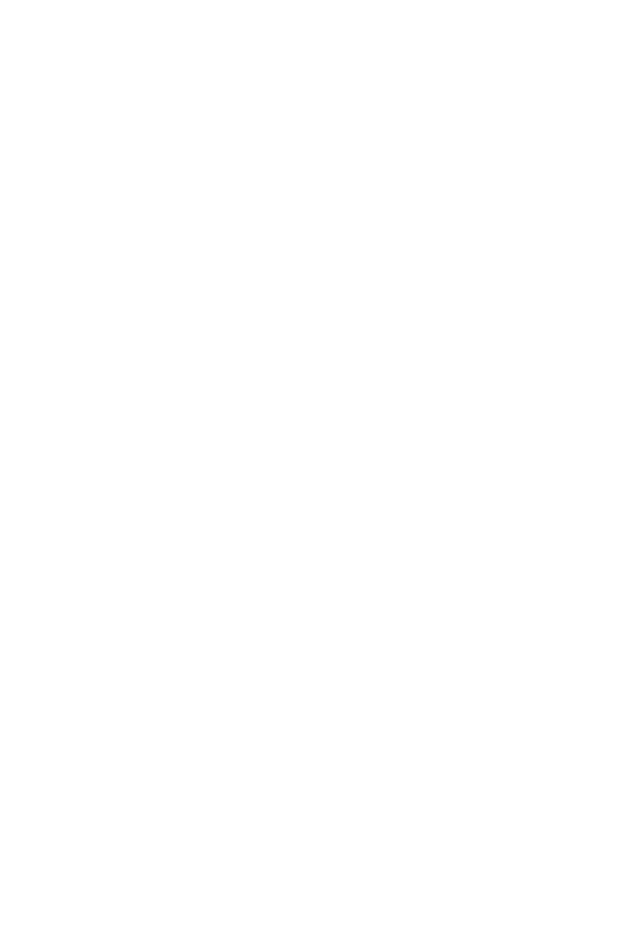
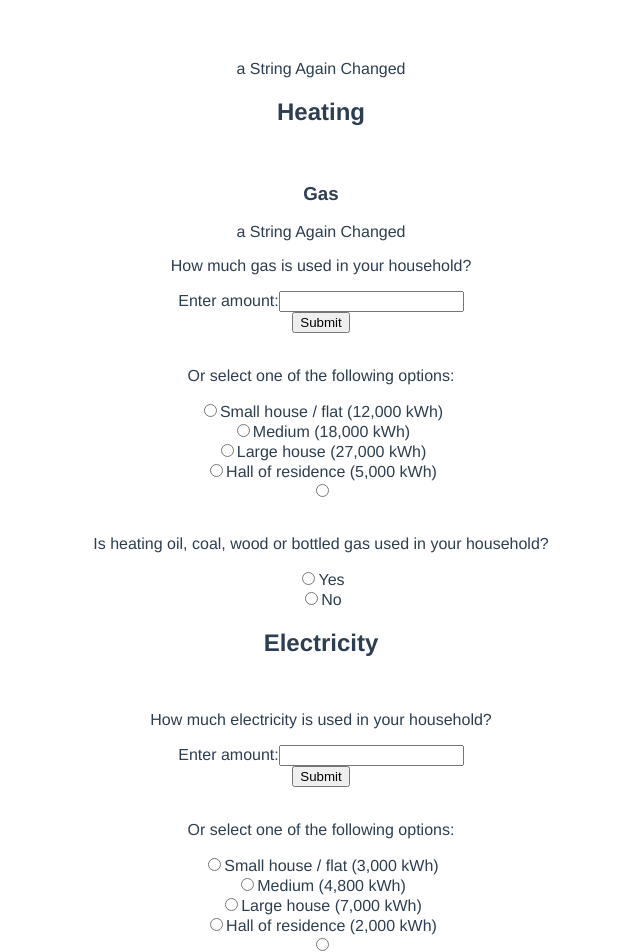
Before and after one commit to randomlyalex/co2_group_project, a Vue app in the folder client/: page / in a window 1280 px wide. Shown: the top 952 px of the page, without its empty margins (319-959 px from the left). Before the commit the page ends 800 px from the top, so only its background shows below. Built offline with nearby package versions, Linux system fonts and the light colour scheme.

Commit message:
homesection

```diff
--- a/client/src/App.vue
+++ b/client/src/App.vue
@@ -1,11 +1,17 @@
 <template>
-    <div id="app"></div>
+    <div id="app">
+        <home-section></home-section>
+    </div>
+
 </template>
 
 <script>
+import HomeSection from './components/HomeSection.vue';
 export default {
     name: "App",
-    components: {},
+    components: {
+        "home-section": HomeSection,
+    },
 };
 </script>
 
--- /dev/null
+++ b/client/src/components/HomeSection.vue
@@ -0,0 +1,47 @@
+<template>
+  <div>
+    {{newData}}
+
+    <h2>Heating</h2>
+    <br>
+    <home-section-question
+    v-bind:newData="newData"
+    v-bind:newData2="newData2"
+    ></home-section-question>
+    <home-section-question-2></home-section-question-2>
+
+
+
+        <!-- <p>Is heating oil, coal, wood or bottled gas used in your household?</p>
+            <input type="radio" id="home-section" name="yes" value="yes">
+            <label for="yes">Yes</label><br>
+            <input type="radio" id="home-section" name="no" value="no">
+            <label for="no">No</label><br> -->
+  </div>
+</template>
+
+<script>
+import HomeSectionQuestion from './HomeSectionQuestion.vue'
+import HomeSectionQuestion2 from './HomeSectionQuestion2.vue'
+
+export default {
+name: "HomeSection",
+data(){
+    return{
+        newData: "a String Again Changed",
+        newData2: "second string",
+        questions: [],
+        totalOfSection: [],
+    }
+},
+props:[''],
+components: {
+    "home-section-question": HomeSectionQuestion,
+    "home-section-question-2": HomeSectionQuestion2
+}
+}
+</script>
+
+<style>
+
+</style>
--- /dev/null
+++ b/client/src/components/HomeSectionQuestion.vue
@@ -0,0 +1,55 @@
+<template>
+  <div>
+
+    <h3>Gas</h3>
+    {{newData}}
+
+        <p>How much gas is used in your household?</p>
+            <form>
+                <label for="heating-amount">Enter amount:</label>
+                <input type="number" id="heating-amount" name="quantity" v-model="heatingAmount"><br>
+                <input type="submit" value="Submit">
+            </form>
+            <br>
+        <p>Or select one of the following options:</p>
+            <form>
+            <input type="radio" id="home-section" name="small" value="small">
+            <label for="small">Small house / flat (12,000 kWh)</label><br>
+            <input type="radio" id="home-section" name="medium" value="medium">
+            <label for="medium">Medium (18,000 kWh)</label><br>
+            <input type="radio" id="home-section" name="large" value="large">
+            <label for="large">Large house (27,000 kWh)</label><br>
+            <input type="radio" id="home-section" name="large" value="large">
+            <label for="hall">Hall of residence (5,000 kWh)</label><br>
+            <input type="radio" id="home-section" name="hall" value="hall">
+            </form>
+            <br>
+        <p>Is heating oil, coal, wood or bottled gas used in your household?</p>
+            <input type="radio" id="home-section" name="yes" value="yes">
+            <label for="yes">Yes</label><br>
+            <input type="radio" id="home-section" name="no" value="no">
+            <label for="no">No</label><br>
+
+  </div>
+</template>
+
+<script>
+
+export default {
+name: "home-section-question",
+data() {
+  return {
+    heatingAmount: null,
+
+  }
+},
+props: ['newData','newData2'],
+
+
+
+}
+</script>
+
+<style>
+
+</style>
--- /dev/null
+++ b/client/src/components/HomeSectionQuestion2.vue
@@ -0,0 +1,48 @@
+<template>
+  <div>
+    <h2>Electricity</h2>
+    <br>
+
+        <p>How much electricity is used in your household?</p>
+            <form>
+                <label for="eating-amount">Enter amount:</label>
+                <input type="number" id="heating-amount" name="quantity"><br>
+                <input type="submit" value="Submit">
+            </form>
+            <br>
+        <p>Or select one of the following options:</p>
+            <form>
+            <input type="radio" id="home-section" name="small" value="small">
+            <label for="small">Small house / flat (3,000 kWh)</label><br>
+            <input type="radio" id="home-section" name="medium" value="medium">
+            <label for="medium">Medium (4,800 kWh)</label><br>
+            <input type="radio" id="home-section" name="large" value="large">
+            <label for="large">Large house (7,000 kWh)</label><br>
+            <input type="radio" id="home-section" name="large" value="large">
+            <label for="hall">Hall of residence (2,000 kWh)</label><br>
+            <input type="radio" id="home-section" name="hall" value="hall">
+            </form>
+            <br>
+
+  </div>
+</template>
+
+<script>
+export default {
+name: "home-section-question",
+// data(){
+//     return{
+//         valueOfQuestion: null,
+//     }
+// },
+// methods: {
+//     getValueOfQuestion: function() {
+//         return
+//     }
+// },
+}
+</script>
+
+<style>
+
+</style>
```
Also changed, not shown: client/package.json (line endings or trailing spaces), 1 other file (tests, documents, lock files or other folders).
